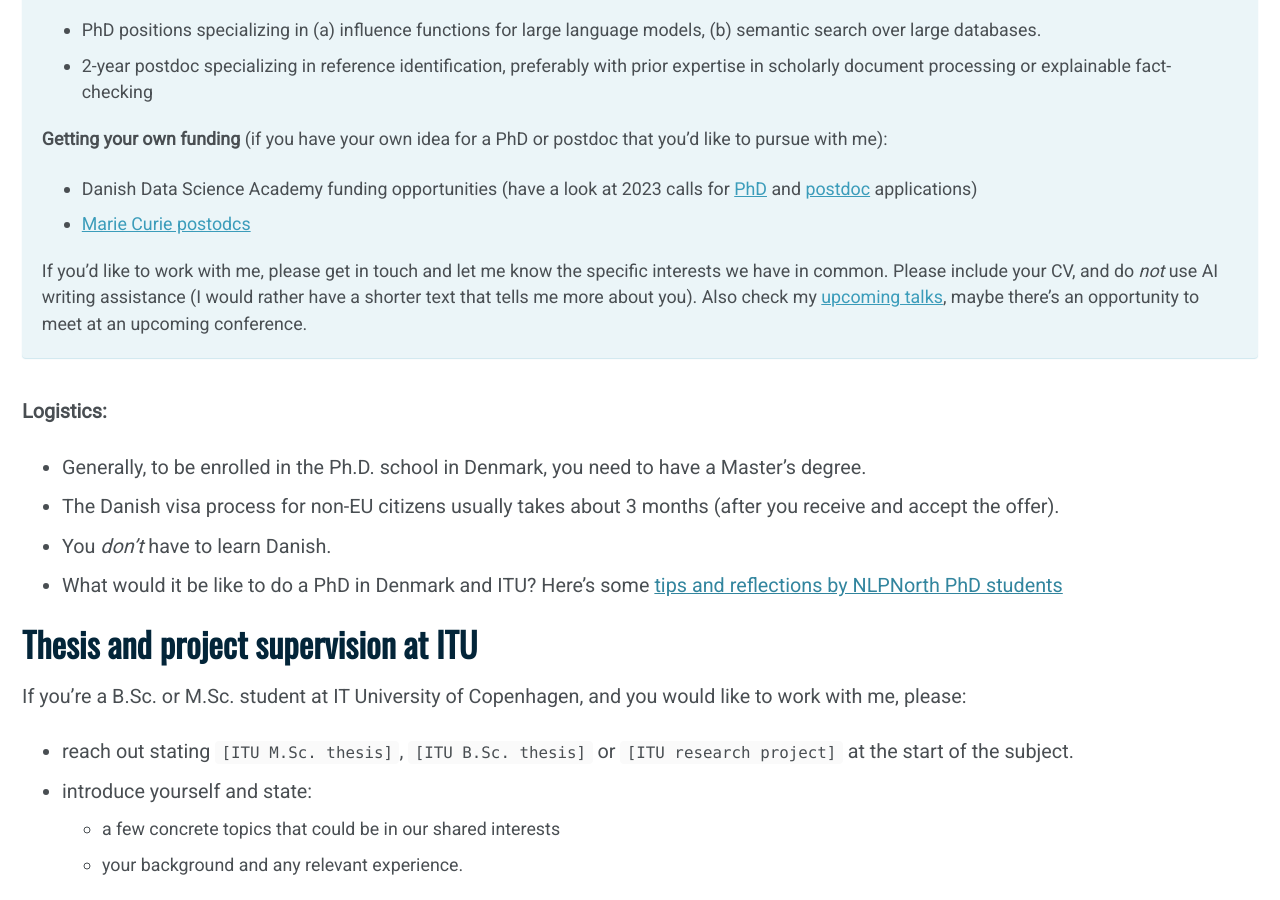
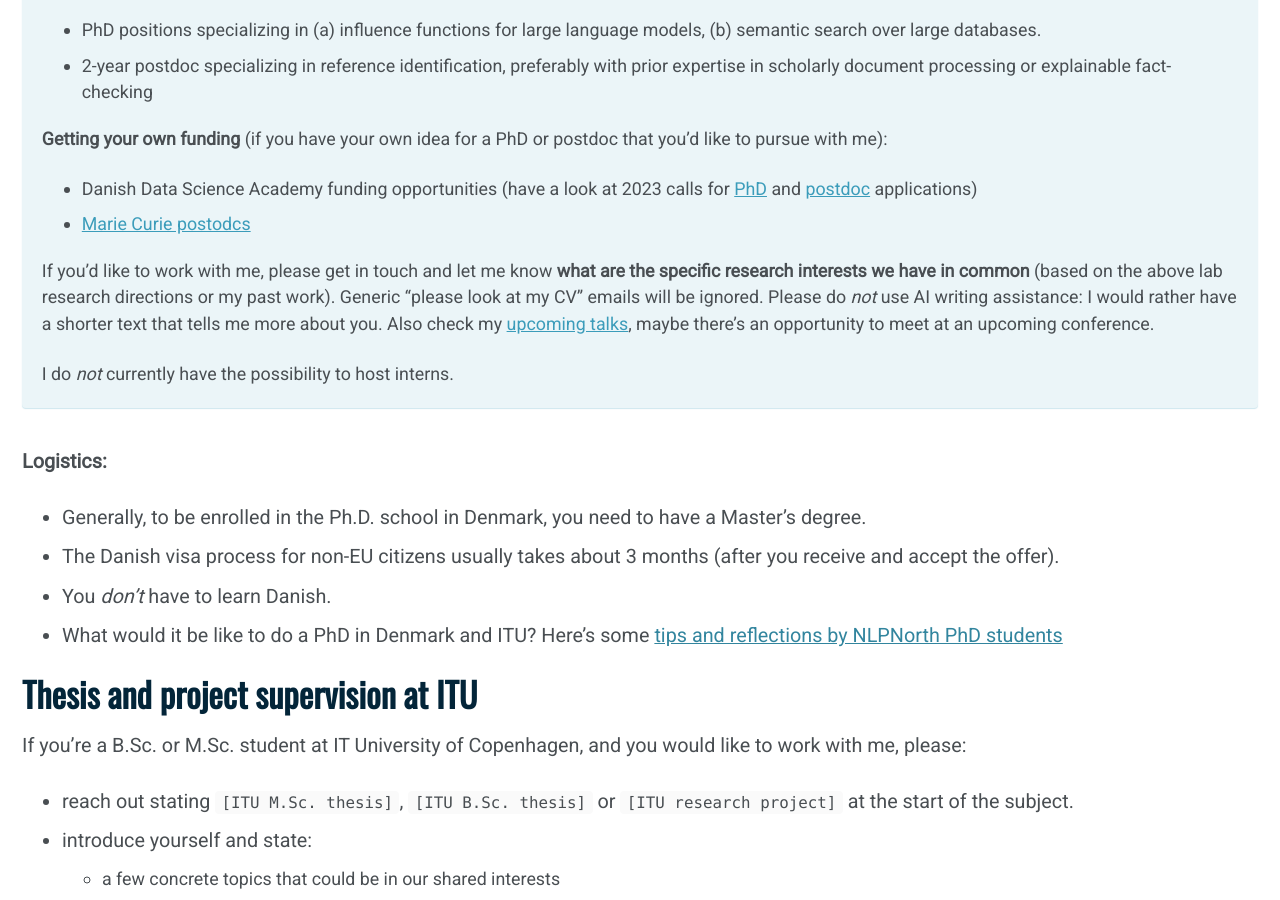
Before and after one commit to annargrs/annargrs.github.io, a Jekyll site: the page built from _pages/lab.md, in a window 1280 px wide and 900 px high, scrolled down 1405 px. Built offline with Jekyll 4.4.1, drawn with Linux system fonts in a browser that asks for light colours; cached includes are drawn as plain includes; nearby versions of some CDN libraries; emoji names are drawn with the system emoji font.

Commit message:
minor updates

```diff
--- a/_pages/lab.md
+++ b/_pages/lab.md
@@ -93,12 +93,13 @@ Recruiting is continuing! See [upcoming positions](#phd-and-postdoc-positions).
   - PhD positions specializing in (a) influence functions for large language models, (b) semantic search over large databases.
   - 2-year postdoc specializing in reference identification, preferably with prior expertise in scholarly document processing or explainable fact-checking
 
-
 **Getting your own funding** (if you have your own idea for a PhD or postdoc that you'd like to pursue with me):
   - Danish Data Science Academy funding opportunities (have a look at 2023 calls for [PhD](https://ddsa.dk/phdfellowshipprogramme/) and [postdoc](https://ddsa.dk/postdocfellowshipprogramme/) applications)
   - [Marie Curie postodcs](https://marie-sklodowska-curie-actions.ec.europa.eu/actions/postdoctoral-fellowships)
 
-If you'd like to work with me, please get in touch and let me know the specific interests we have in common. Please include your CV, and do *not* use AI writing assistance (I would rather have a shorter text that tells me more about you). Also check my [upcoming talks](https://annargrs.github.io/talks/#upcoming-talks), maybe there's an opportunity to meet at an upcoming conference.
+If you'd like to work with me, please get in touch and let me know **what are the specific research interests we have in common** (based on the above lab research directions or my past work). Generic "please look at my CV" emails will be ignored. Please do *not* use AI writing assistance: I would rather have a shorter text that tells me more about you. Also check my [upcoming talks](https://annargrs.github.io/talks/#upcoming-talks), maybe there's an opportunity to meet at an upcoming conference.
+
+I do *not* currently have the possibility to host interns.
 
 {% endcapture %}
 
--- a/docs/lab/index.html
+++ b/docs/lab/index.html
@@ -1230,7 +1230,9 @@ function showBibtex(bibDiv) {
   <li><a href="https://marie-sklodowska-curie-actions.ec.europa.eu/actions/postdoctoral-fellowships">Marie Curie postodcs</a></li>
 </ul>
 
-<p>If you’d like to work with me, please get in touch and let me know the specific interests we have in common. Please include your CV, and do <em>not</em> use AI writing assistance (I would rather have a shorter text that tells me more about you). Also check my <a href="https://annargrs.github.io/talks/#upcoming-talks">upcoming talks</a>, maybe there’s an opportunity to meet at an upcoming conference.</p>
+<p>If you’d like to work with me, please get in touch and let me know <strong>what are the specific research interests we have in common</strong> (based on the above lab research directions or my past work). Generic “please look at my CV” emails will be ignored. Please do <em>not</em> use AI writing assistance: I would rather have a shorter text that tells me more about you. Also check my <a href="https://annargrs.github.io/talks/#upcoming-talks">upcoming talks</a>, maybe there’s an opportunity to meet at an upcoming conference.</p>
+
+<p>I do <em>not</em> currently have the possibility to host interns.</p>
 
 </div>
 
--- a/docs/sitemap.xml
+++ b/docs/sitemap.xml
@@ -26,6 +26,6 @@
 </url>
 <url>
 <loc>https://annargrs.github.io/assets/files/dataset-explosion.pdf</loc>
-<lastmod>2023-12-14T14:07:22+01:00</lastmod>
+<lastmod>2023-12-14T20:07:22+07:00</lastmod>
 </url>
 </urlset>
--- a/docs/talks/index.html
+++ b/docs/talks/index.html
@@ -339,13 +339,13 @@ September 26 2024: Athens NLP Summer School, Greece</li>
 August 16 2024: <a href="https://conda-workshop.github.io/">The 1st Workshop on Data Contamination @ ACL2024, Bangkok</a></li>
   <li><strong>Large language models as research assistants: workflows and challenges</strong> <br />
 August 16 2024: <a href="https://sdproc.org/2024/">Fourth Workshop on Scholarly Document Processing @ ACL2024, Bangkok</a></li>
-  <li><strong>Key Claims in LLM Research Have a Long Tail of Footnotes</strong> <br />
-July 24 2024: <a href="https://icml.cc/">ICML 2024</a></li>
 </ul>
 
 <h2 id="2024">2024</h2>
 
 <ul>
+  <li><strong>Key Claims in LLM Research Have a Long Tail of Footnotes</strong> <br />
+July 24 2024: <a href="https://icml.cc/">ICML 2024</a></li>
   <li><i class="fa fa-landmark"></i> Expert discussant at the Roundtable on Watermarking/Content Authentication/Synthetic Content with Academia and Civil Society. <br />
 July 11 2024: This event was a technical dialogue between the European AI Office (EUAIO) and the U.S. AI Safety Institute (USAISI), held at the U.S. Department of Commerce in Washington, D.C. and online.</li>
   <li><strong>A Sanity Check on Emergent Properties</strong> <br />
```
Also changed, not shown: _pages/talks.md (+2 -3 lines), docs/feed.xml (+1 -1 lines).
